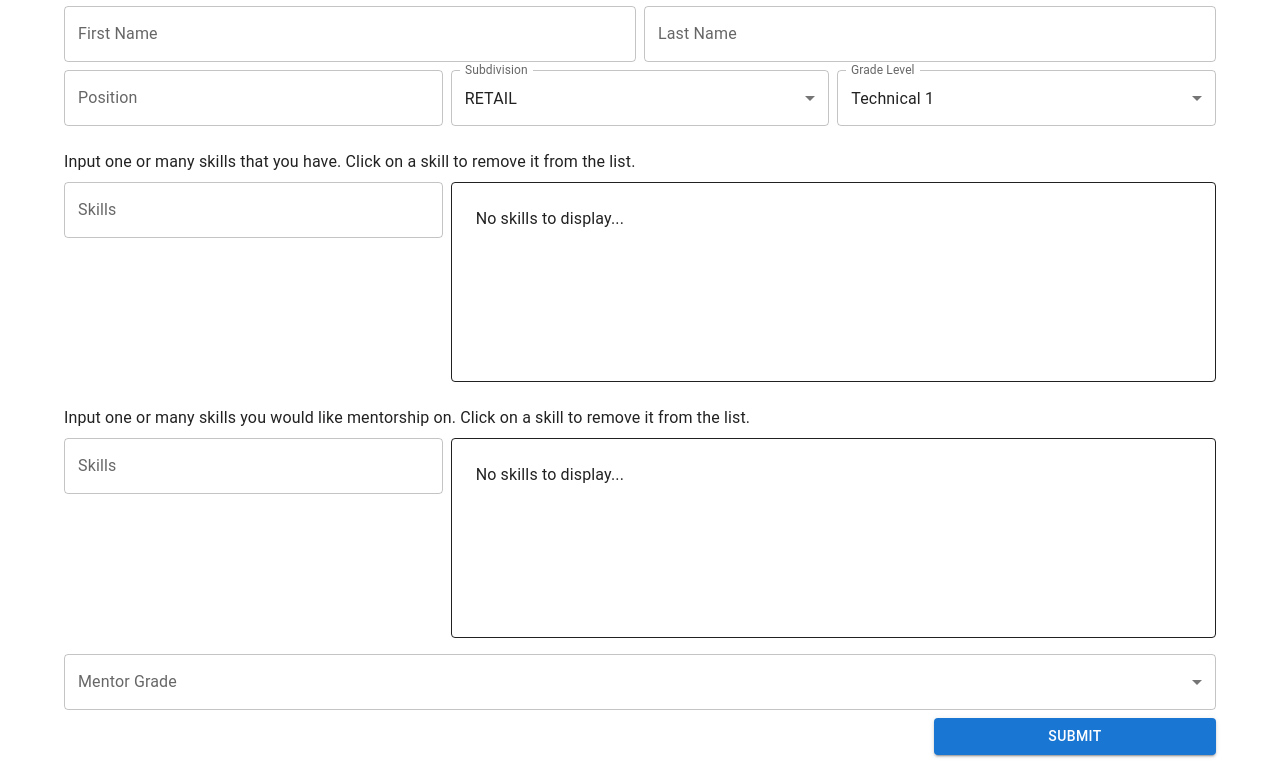
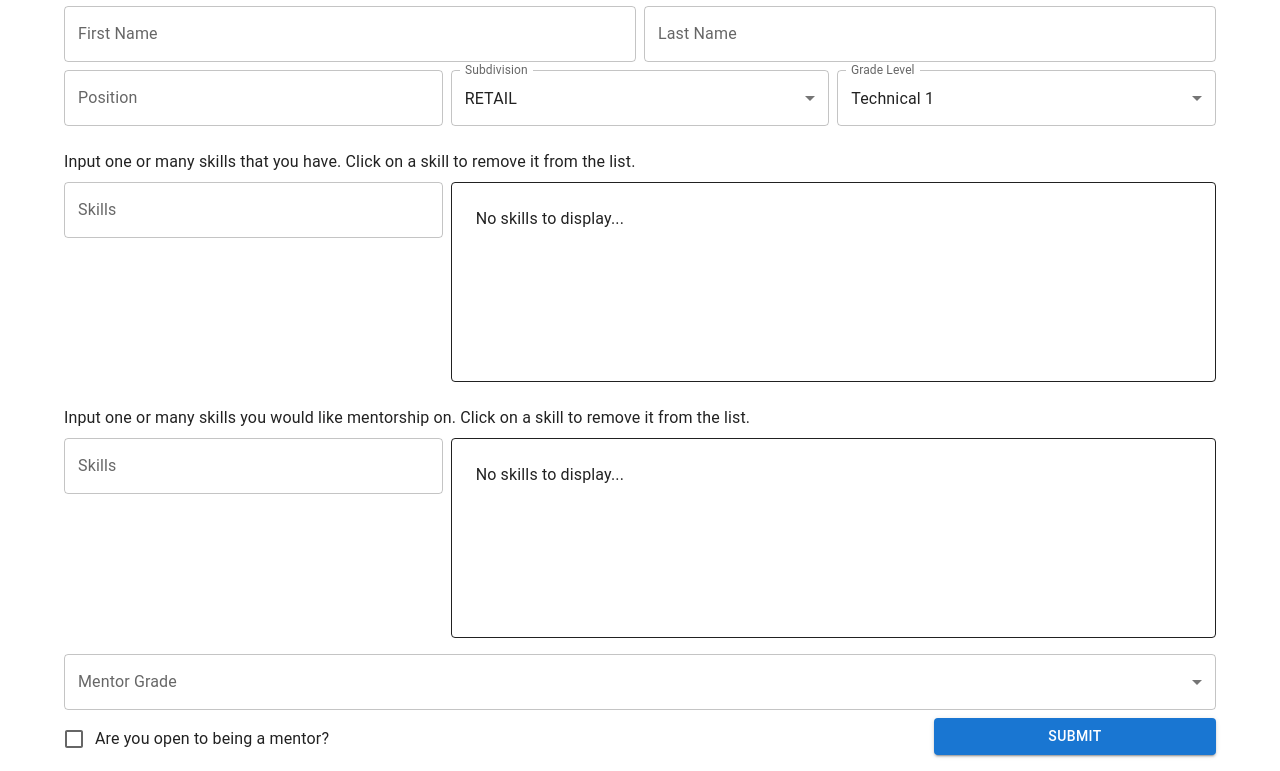
Before and after one commit to sfmalloy/ment2b-frontend, a Next.js app: page /onboard in a window 1280 px wide. Shown: the part 228-999 px from the top of the page. Built offline with nearby package versions, Linux system fonts and the light colour scheme.

Commit message:
checkbox for openToMentor

```diff
--- a/pages/onboard/index.tsx
+++ b/pages/onboard/index.tsx
@@ -1,5 +1,5 @@
 import SkillSet from '@/components/SkillSet';
-import { Button, FormControl, Grid, InputLabel, MenuItem, Select, TextField, Typography } from '@mui/material';
+import { Button, Checkbox, FormControl, FormControlLabel, Grid, InputLabel, MenuItem, Select, TextField, Typography } from '@mui/material';
 import { useState } from 'react';
 
 const selectMenuProps = {
@@ -15,6 +15,7 @@ const selectMenuProps = {
 export default function Onboard() {
   const [skills, setSkills] = useState<string[]>([]);
   const [mentorGrades, setMentorGrades] = useState<string[]>([]);
+  const [openToMentor, setOpenToMentor] = useState(false);
 
   return (
     <form onSubmit={(e) => {
@@ -154,7 +155,19 @@ export default function Onboard() {
             </Select>
           </FormControl>
         </Grid>
-        <Grid item xs={9}/>
+        <Grid item xs={9}>
+          <FormControl>
+            <FormControlLabel
+              name='openToMentor'
+              control={
+                <Checkbox
+                  onChange={(e) => setOpenToMentor(e.target.checked)}
+                />
+              }
+              label='Are you open to being a mentor?'
+            />
+          </FormControl>
+        </Grid>
         <Grid item xs={3} mb={2}>
           <Button
             type='submit'
```
